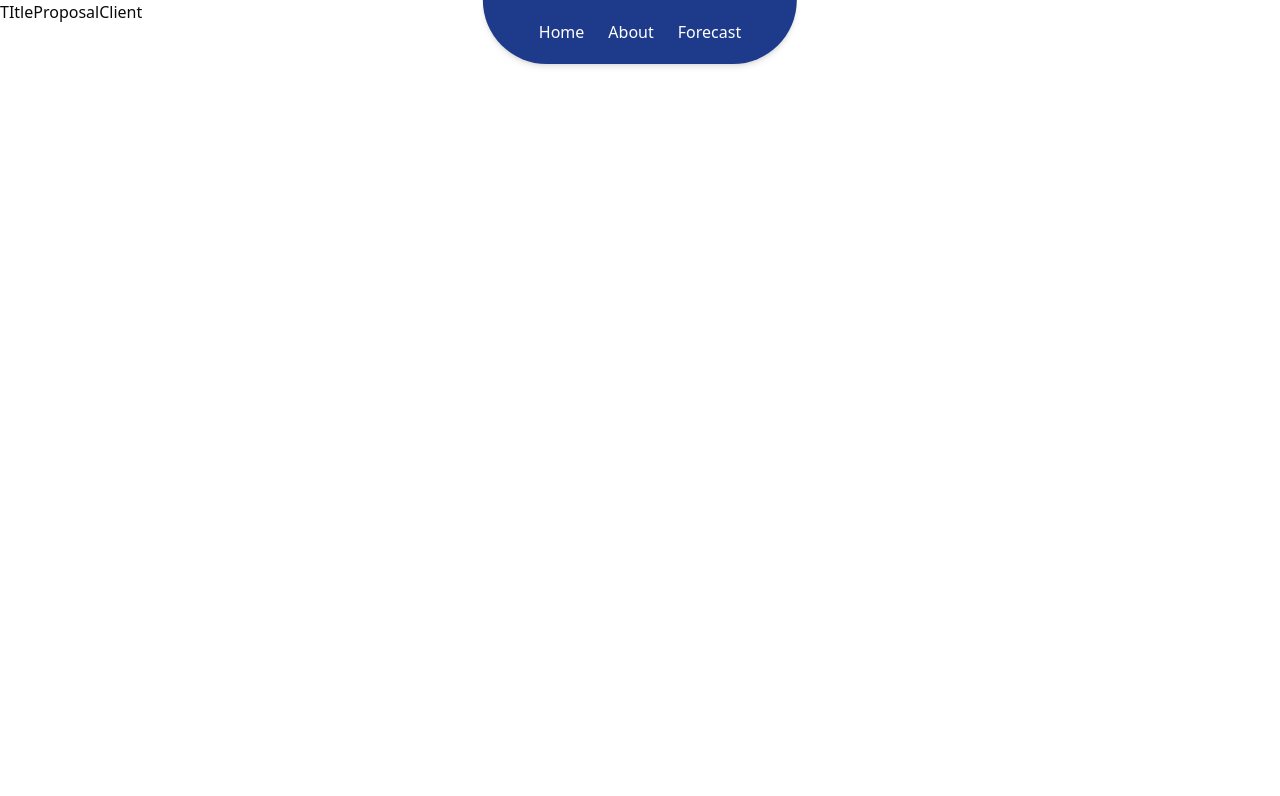
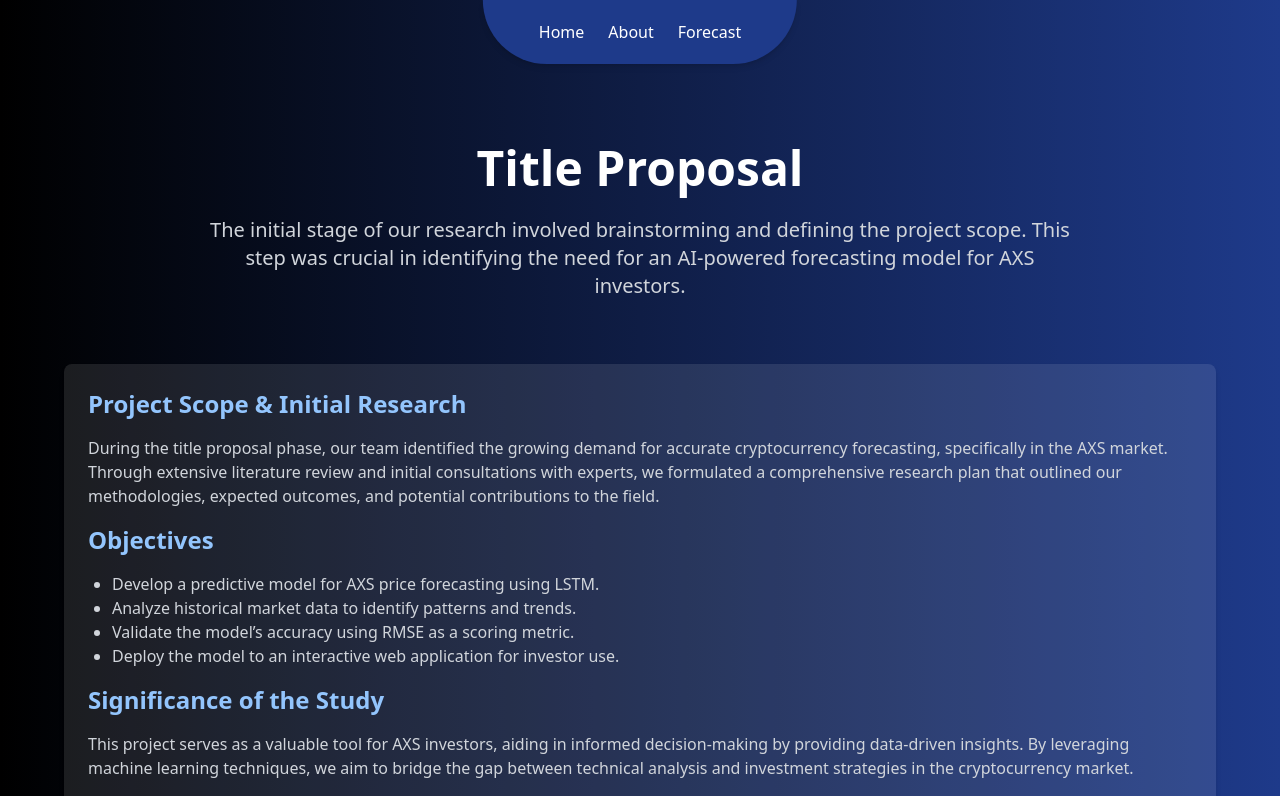
Before and after one commit to jerwintuchi/tonyongbayawak, a Next.js app: page /about/title-proposal in a window 1280 px wide. Shown: the top 796 px of the page. Built offline with nearby package versions, Linux system fonts and the light colour scheme.

Commit message:
added page for title-proposal

```diff
--- a/src/app/about/(timeline-items)/title-proposal/_components/TItleProposalClient.tsx
+++ b/src/app/about/(timeline-items)/title-proposal/_components/TItleProposalClient.tsx
@@ -1,7 +1,55 @@
-import React from 'react'
+"use client";
 
-export default function TItleProposalClient() {
-  return (
-    <div>TItleProposalClient</div>
-  )
+import React from 'react';
+import { Button } from '@/components/ui/button';
+import Link from 'next/link';
+
+export default function TitleProposalClient() {
+    return (
+        <div className="min-h-screen bg-gradient-to-r from-black to-blue-900 py-24 px-6 relative overflow-hidden">
+            {/* Hero Section */}
+            <div className="max-w-4xl mx-auto text-center mb-16 pt-12 px-4">
+                <h1 className="text-4xl sm:text-5xl font-bold text-white mb-6">Title Proposal</h1>
+                <p className="text-lg sm:text-xl text-gray-300">
+                    The initial stage of our research involved brainstorming and defining the project scope.
+                    This step was crucial in identifying the need for an AI-powered forecasting model for AXS investors.
+                </p>
+            </div>
+
+            {/* Content Section */}
+            <div className="max-w-6xl mx-auto bg-white bg-opacity-10 p-6 rounded-lg shadow-md">
+                <h2 className="text-2xl text-blue-300 font-semibold mb-4">Project Scope & Initial Research</h2>
+                <p className="text-gray-300 mb-4">
+                    During the title proposal phase, our team identified the growing demand for accurate
+                    cryptocurrency forecasting, specifically in the AXS market. Through extensive
+                    literature review and initial consultations with experts, we formulated a
+                    comprehensive research plan that outlined our methodologies, expected outcomes, and
+                    potential contributions to the field.
+                </p>
+                <h2 className="text-2xl text-blue-300 font-semibold mb-4">Objectives</h2>
+                <ul className="text-gray-300 list-disc pl-6 mb-4">
+                    <li>Develop a predictive model for AXS price forecasting using LSTM.</li>
+                    <li>Analyze historical market data to identify patterns and trends.</li>
+                    <li>Validate the model’s accuracy using RMSE as a scoring metric.</li>
+                    <li>Deploy the model to an interactive web application for investor use.</li>
+                </ul>
+                <h2 className="text-2xl text-blue-300 font-semibold mb-4">Significance of the Study</h2>
+                <p className="text-gray-300">
+                    This project serves as a valuable tool for AXS investors, aiding in informed
+                    decision-making by providing data-driven insights. By leveraging machine learning
+                    techniques, we aim to bridge the gap between technical analysis and investment
+                    strategies in the cryptocurrency market.
+                </p>
+            </div>
+
+            {/* Navigation */}
+            <div className="text-center mt-10">
+                <Link href="/about">
+                    <Button variant="outline" className="text-white border-white hover:bg-white hover:text-blue-900">
+                        Back to Timeline
+                    </Button>
+                </Link>
+            </div>
+        </div>
+    );
 }
```
